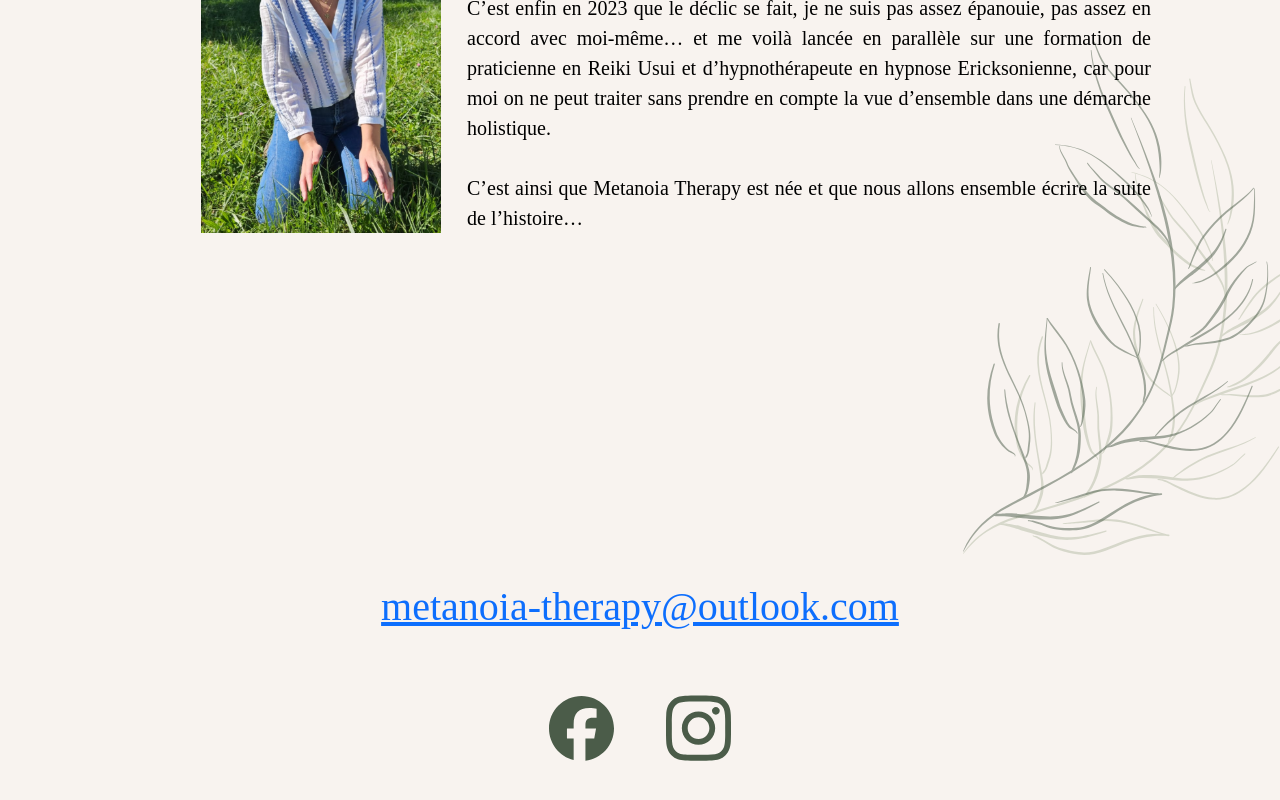
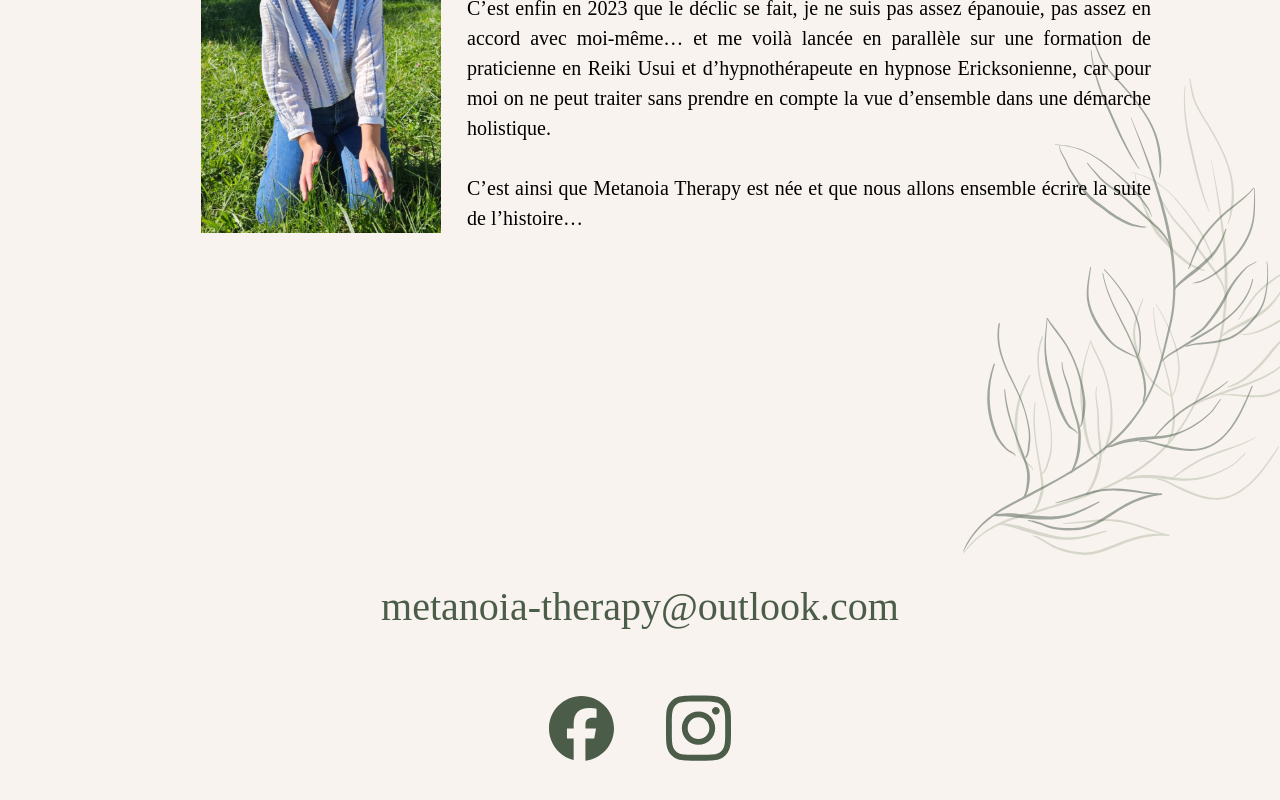
Before and after one commit to LaiaCastilla/metanoia, a React (Create React App) app: page / in a window 1280 px wide. Shown: the part 2695-3495 px from the top of the page. Built offline with nearby package versions, Linux system fonts and the light colour scheme; a web font is replaced by a local one.

Commit message:
footer links fixed

```diff
--- a/src/styles/stylesComponents/Contact.scss
+++ b/src/styles/stylesComponents/Contact.scss
@@ -10,7 +10,6 @@
 .citation {
   max-width: 100%;
   position: relative;
-  //   display: inline-block;
 }
 .citation img {
   display: block;
@@ -33,7 +32,7 @@
 }
 .contact__content {
   position: relative;
-  z-index: -1;
+  z-index: 1;
   height: 100%;
   // top: -100px;
 
@@ -91,15 +90,6 @@
   top: -100px;
   margin: 0 auto;
   text-align: center;
-  &--email {
-    color: var(--green-4);
-    font-size: 40px;
-    font-style: normal;
-    font-weight: 500;
-    line-height: normal;
-    transition: all 200ms ease-in-out;
-
-  }
 
   &--logos {
     margin-top: 61px;
@@ -108,5 +98,26 @@
     align-items: center;
     gap: 52px;
     fill: var(--green-4);
+    transition: all 200ms ease-in-out;
   }
 }
+.contact__footer--email a {
+  text-decoration: none;
+  color: var(--green-4);
+  font-size: 40px;
+  font-style: normal;
+  font-weight: 500;
+  line-height: normal;
+  transition: all 200ms ease-in-out;
+  &:hover {
+    color: var(--green-3);
+    cursor: text;
+  }
+}
+.contact__footer--logos a {
+  transition: all 200ms ease-in-out;
+  :hover {
+    cursor: pointer;
+    transform: scale(1.2);
+  }
+}
```
